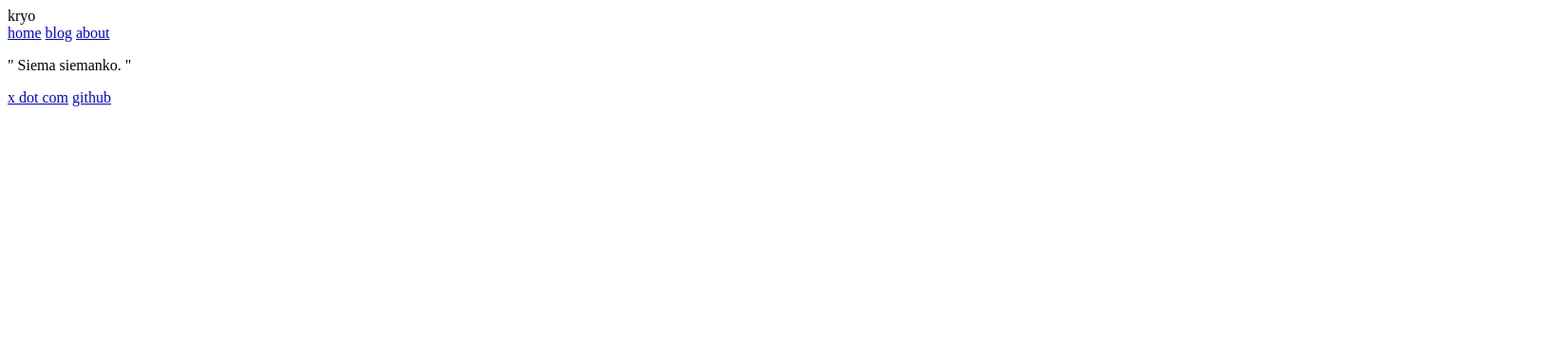
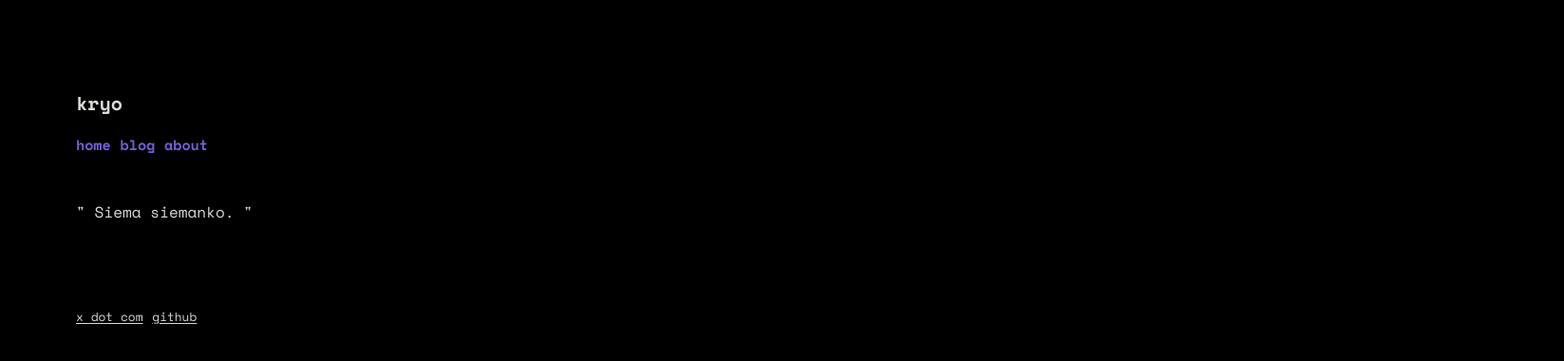
Before and after one commit to kryo1337/site, a plain HTML site: page index.html in a window 1280 px wide. Shown: the whole page at 95% size, 1647 px wide, since content can reach past the window. Drawn offline with nearby package versions, Linux system fonts and the light colour scheme.

Commit message:
feat: added css

```diff
--- a/index.html
+++ b/index.html
@@ -12,7 +12,7 @@
 		<link href="https://fonts.googleapis.com/css2?family=Space+Mono:ital,wght@0,400;0,700;1,400;1,700&amp;display=swap" rel="stylesheet">
 	</head>
 	<body>
-		<div class="default">
+		<div class="home">
 			<div class="space"></div>
 			<div class="kryo">kryo</div>
 			<header>
@@ -29,9 +29,9 @@
 				</p>
 			</section>
 			<footer>
-				<a href="https://www.x.com/kryoxd" class="links" id="xdotcom"
+				<a href="https://www.x.com/kryoxd" class="links"
 				onclick="this.classList.add('clicked')">x dot com</a>
-				<a href="https://www.github.com/kryo1337" class="links" id="xdotcom"
+				<a href="https://www.github.com/kryo1337" class="links"
 				onclick="this.classList.add('clicked')">github</a>
 			</footer>
 		</div>
--- a/main.css
+++ b/main.css
@@ -0,0 +1,100 @@
+body {
+    font-family: "Space Mono", monospace;
+    font-size: 16px;
+    font-weight: 300;
+    background-color: rgb(0, 0, 0);
+    color: rgb(220, 219, 216);
+    height: 695.2px;
+    width: 1407.2px;
+    margin: 0;
+    padding: 64px 32px 32px 80px;
+    display: flex;
+    overflow: hidden auto;
+}
+
+.home {
+    font-size: 16px;
+    font-weight: 300;
+    background-color: transparent;
+    color: rgb(220, 219, 216);
+    height: 278.8px;
+    width: 1407.2px;
+    margin: 0;
+    padding: 0;
+    display: block;
+}
+
+.space {
+    font-size: 16px;
+    font-weight: 300;
+    background-color: rgb(0, 0, 0);
+    color: rgb(220, 219, 216);
+    height: 0px;
+    width: 1387.2px;
+    margin: 0 0 10px;
+    padding: 10px;
+    display: block;
+}
+
+.kryo {
+    font-size: 20px;
+    font-weight: 700;
+    background-color: transparent;
+    color: rgb(220, 219, 216);
+    height: 29.6px;
+    width: 73.45px;
+    display: inline-block;
+    word-wrap: break-word;
+}
+
+header {
+    font-size: 16px;
+    font-weight: 300;
+    text-align: start;
+    color: rgb(220, 219, 216);
+    background-color: transparent;
+    height: 23.2px;
+    width: 1407.2px;
+    margin: 0;
+    padding: 16px 160px 16px 0;
+    display: flex;
+}
+
+a {
+    font-size: 15px;
+    font-weight: 700;
+    color: rgb(114, 96, 214);
+    text-decoration: none;
+    height: 22.4px;
+    width: 36.725px;
+    display: inline-block;
+    cursor: pointer;
+}
+
+.about {
+    font-size: 16px;
+    font-weight: 300;
+    color: rgb(220, 219, 216);
+    background-color: transparent;
+    height: 92.8px;
+    width: 1407.2px;
+    margin: 32px 0 0;
+    display: block;
+}
+
+.about-text,
+footer {
+    margin: 16px 0;
+}
+
+.links {
+    font-size: 12.8px;
+    font-weight: 300;
+    text-decoration: underline;
+    text-decoration-color: rgb(220, 219, 216);
+    text-underline-offset: 2px;
+    color: rgb(220, 219, 216);
+    margin: 25.6px 0 0;
+    display: inline;
+    cursor: pointer;
+}
```
